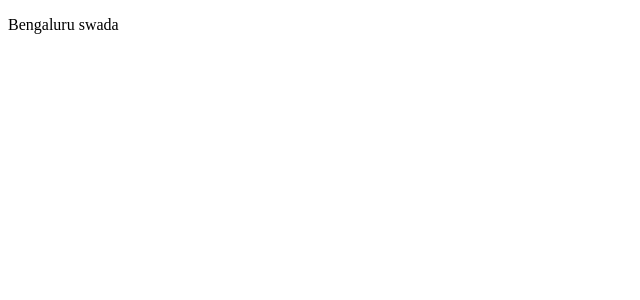
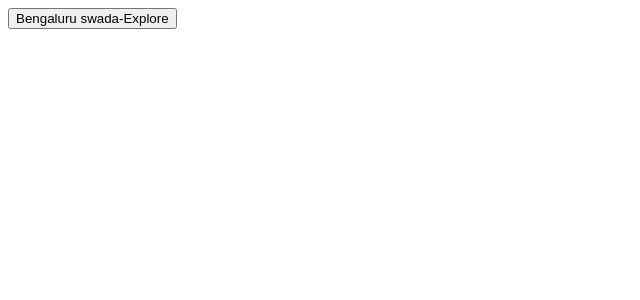
Before and after one commit to vishwascpatil/bengaluru-swada-frontend, an Angular app: page / in a window 1280 px wide. Shown: the top 300 px of the page, without its empty margins (0-640 px from the left). Built offline with nearby package versions, Linux system fonts and the light colour scheme.

Commit message:
changed button value

```diff
--- a/src/app/app.component.html
+++ b/src/app/app.component.html
@@ -1,4 +1,4 @@
 <div *ngIf="!hidestartpage">
-  <p (click)="navigate()">Bengaluru swada</p>
+  <button (click)="navigate()">Bengaluru swada-Explore</button>
 </div>
 <router-outlet></router-outlet>
```
